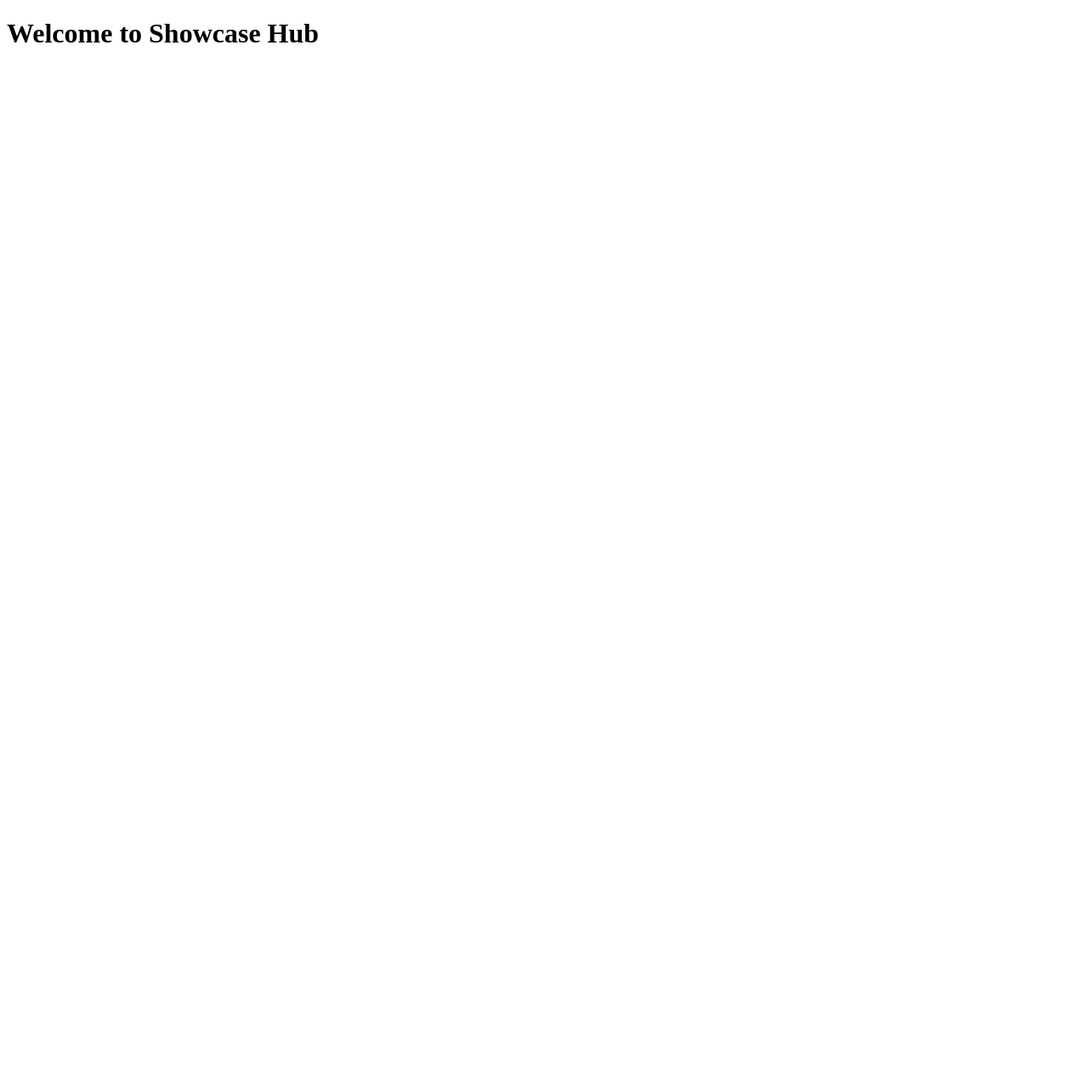
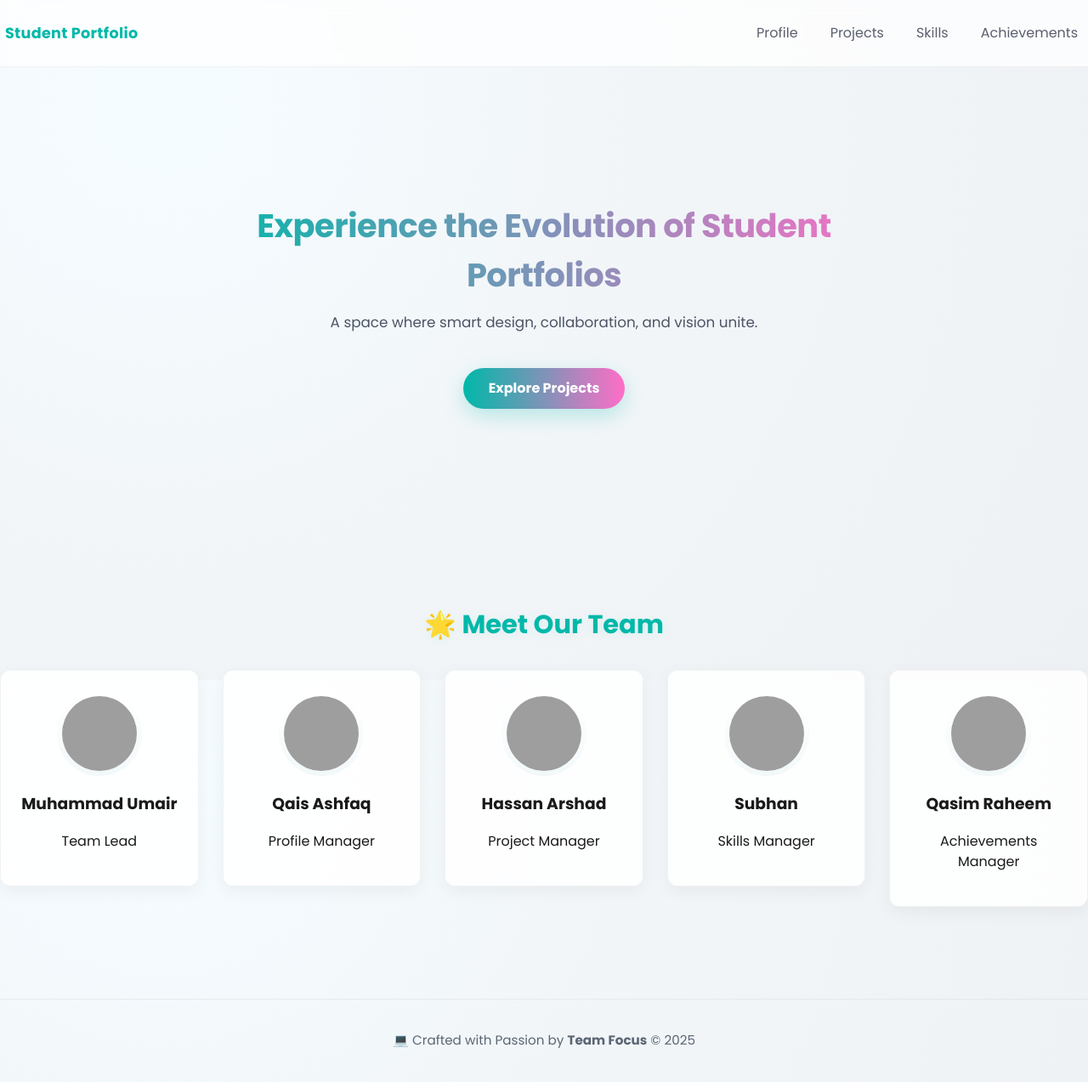
Before and after one commit to umairnbutt/Student-Portfolio-Showcase-Website, a plain HTML site: page src/index.html in a window 1280 px wide. Shown: the whole page at 85% size. Before the commit the page ends 800 px from the top, so only its background shows below. Drawn offline with Linux system fonts and the light colour scheme; grey boxes are pictures that could not be loaded.

Commit message:
Added Code for index.html and Add style for whole Frontend

```diff
--- a/src/index.html
+++ b/src/index.html
@@ -2,10 +2,70 @@
 <html lang="en">
 <head>
   <meta charset="UTF-8">
-  <title>Showcase Hub</title>
+  <meta name="viewport" content="width=device-width, initial-scale=1.0">
+  <title>Student Portfolio | Home</title>
   <link rel="stylesheet" href="../styles/style.css">
+  <link href="https://fonts.googleapis.com/css2?family=Poppins:wght@400;600;700&display=swap" rel="stylesheet">
 </head>
 <body>
-  <h1>Welcome to Showcase Hub</h1>
+
+  <header class="glass-header">
+    <h1 class="logo"> Student Portfolio </h1>
+    <nav>
+      <a href="profile.html">Profile</a>
+      <a href="projects.html">Projects</a>
+      <a href="skills.html">Skills</a>
+      <a href="achievements.html">Achievements</a>
+    </nav>
+  </header>
+
+  <section class="hero">
+    <div class="hero-content">
+      <h2>Experience the Evolution of Student Portfolios</h2>
+<p>A space where smart design, collaboration, and vision unite.</p>
+
+      <a href="projects.html" class="cta-btn">Explore Projects</a>
+    </div>
+  </section>
+
+  <section class="team-section">
+    <h2>🌟 Meet Our Team</h2>
+    <div class="team-grid">
+      <div class="team-member">
+        <img src="https://api.dicebear.com/7.x/bottts/svg?seed=Hamza" alt="Hamza Naseer Avatar" />
+        <h3>Muhammad Umair</h3>
+        <p>Team Lead</p>
+      </div>
+
+      <div class="team-member">
+        <img src="https://api.dicebear.com/7.x/bottts/svg?seed=Zamurd" alt="Zamurd Avatar" />
+        <h3>Qais Ashfaq</h3>
+        <p>Profile Manager</p>
+      </div>
+
+      <div class="team-member">
+        <img src="https://api.dicebear.com/7.x/bottts/svg?seed=Abdullah" alt="Abdullah Kashif Avatar" />
+        <h3>Hassan Arshad</h3>
+        <p>Project Manager</p>
+      </div>
+
+      <div class="team-member">
+        <img src="https://api.dicebear.com/7.x/bottts/svg?seed=Ali" alt="Ali Ahmad Avatar" />
+        <h3>Subhan</h3>
+        <p>Skills Manager</p>
+      </div>
+
+      <div class="team-member">
+        <img src="https://api.dicebear.com/7.x/bottts/svg?seed=Raheel" alt="Raheel Avatar" />
+        <h3>Qasim Raheem</h3>
+        <p>Achievements Manager</p>
+      </div>
+    </div>
+  </section>
+
+  <footer>
+    <p>💻 Crafted with Passion by <strong>Team Focus</strong> © 2025</p>
+  </footer>
+
 </body>
 </html>
--- a/styles/style.css
+++ b/styles/style.css
@@ -0,0 +1,410 @@
+/* =========================
+   Gen-Z Professional Light Theme
+   File: styles/style.css
+   Applies to: index, profile, projects, skills, achievements
+   ========================= */
+
+/* ---------- Reset & Box model ---------- */
+*,
+*::before,
+*::after {
+  box-sizing: border-box;
+  -webkit-font-smoothing: antialiased;
+  -moz-osx-font-smoothing: grayscale;
+}
+
+html, body {
+  height: 100%;
+  margin: 0;
+  padding: 0;
+}
+
+/* ---------- Design tokens (Light Mode) ---------- */
+:root {
+  /* Colors */
+  --bg-900: #ffffff; /* main background */
+  --bg-800: #f7f8fb; /* light card or section bg */
+  --card: rgba(255,255,255,0.9);
+  --glass-border: rgba(0,0,0,0.05);
+  --muted: #5a5f6f;
+  --accent: #00b8a9;     /* teal neon accent */
+  --accent-2: #ff6ec7;   /* pink pop accent */
+  --cta-text: #ffffff;
+  --glass-shadow: 0 4px 30px rgba(0,0,0,0.08);
+
+  /* Typography & layout */
+  --pad: 20px;
+  --radius-lg: 18px;
+  --radius-md: 12px;
+  --max-width: 1200px;
+
+  /* Motion */
+  --ease: cubic-bezier(.2,.9,.3,1);
+  --fast: 180ms;
+  --med: 320ms;
+}
+
+/* ---------- Base body ---------- */
+body {
+  font-family: "Poppins", system-ui, -apple-system, "Segoe UI", Roboto, "Helvetica Neue", Arial;
+  background: radial-gradient(circle at 15% 15%, #f5fcff 0%, #f2f6f9 40%, #eef1f4 100%);
+  color: #1a1a1a;
+  line-height: 1.5;
+  text-rendering: optimizeLegibility;
+  min-height: 100%;
+  -webkit-tap-highlight-color: transparent;
+}
+
+/* ---------- Utility helpers ---------- */
+.container {
+  width: min(96%, var(--max-width));
+  margin-inline: auto;
+  padding-inline: var(--pad);
+}
+
+/* reusable card style */
+.card {
+  background: var(--card);
+  border-radius: var(--radius-lg);
+  border: 1px solid var(--glass-border);
+  box-shadow: var(--glass-shadow);
+  backdrop-filter: blur(6px) saturate(160%);
+}
+
+/* accessible focus */
+:focus {
+  outline: 3px solid rgba(0,184,169,0.18);
+  outline-offset: 2px;
+}
+
+/* ---------- Header / Navigation ---------- */
+header {
+  display: flex;
+  align-items: center;
+  justify-content: space-between;
+  padding: 14px 0;
+  gap: 16px;
+  position: sticky;
+  top: 0;
+  z-index: 60;
+  background: rgba(255,255,255,0.75);
+  border-bottom: 1px solid var(--glass-border);
+  backdrop-filter: blur(10px);
+}
+
+header .logo {
+  display: flex;
+  align-items: center;
+  gap: 10px;
+  font-weight: 700;
+  font-size: 1.1rem;
+  color: var(--accent);
+  margin-left: 6px;
+  letter-spacing: 0.3px;
+}
+
+nav {
+  display: flex;
+  gap: 14px;
+  align-items: center;
+}
+
+nav a {
+  color: var(--muted);
+  text-decoration: none;
+  font-weight: 500;
+  padding: 8px 12px;
+  border-radius: 10px;
+  transition: color var(--med) var(--ease), transform var(--med) var(--ease);
+  position: relative;
+}
+
+/* underline hover effect */
+nav a::after {
+  content: "";
+  position: absolute;
+  left: 10%;
+  right: 10%;
+  bottom: 4px;
+  height: 2px;
+  background: linear-gradient(90deg, var(--accent), var(--accent-2));
+  transform: scaleX(0);
+  transform-origin: left;
+  transition: transform var(--med) var(--ease);
+  opacity: 0.8;
+  border-radius: 2px;
+}
+
+nav a:hover,
+nav a:focus {
+  color: var(--accent);
+}
+
+nav a:hover::after,
+nav a:focus::after {
+  transform: scaleX(1);
+}
+
+/* ---------- HERO ---------- */
+.hero {
+  min-height: 70vh;
+  display: grid;
+  place-items: center;
+  text-align: center;
+  padding: 60px 10px;
+}
+
+.hero .hero-content {
+  max-width: 900px;
+  margin: 0 auto;
+  padding: 30px;
+  border-radius: 16px;
+}
+
+.hero h2 {
+  font-size: clamp(1.8rem, 3vw, 2.8rem);
+  margin: 0;
+  font-weight: 700;
+  background: linear-gradient(90deg, var(--accent), var(--accent-2));
+  -webkit-background-clip: text;
+  -webkit-text-fill-color: transparent;
+  letter-spacing: -0.5px;
+}
+
+.hero p {
+  margin-top: 14px;
+  color: #4c5465;
+  font-size: 1.05rem;
+}
+
+/* CTA */
+.cta-btn {
+  display: inline-block;
+  margin-top: 24px;
+  padding: 12px 30px;
+  border-radius: 999px;
+  background: linear-gradient(90deg, var(--accent), var(--accent-2));
+  color: var(--cta-text);
+  font-weight: 700;
+  text-decoration: none;
+  box-shadow: 0 8px 25px rgba(0,184,169,0.25);
+  transition: transform var(--fast) var(--ease), box-shadow var(--fast) var(--ease);
+}
+
+.cta-btn:hover {
+  transform: translateY(-4px);
+  box-shadow: 0 14px 40px rgba(0,184,169,0.35);
+}
+
+/* ---------- Team section ---------- */
+.team-section {
+  padding: 48px 0;
+  text-align: center;
+}
+
+.team-section h2 {
+  font-size: 1.9rem;
+  color: var(--accent);
+  margin-bottom: 30px;
+  text-shadow: 0 2px 14px rgba(0,184,169,0.1);
+}
+
+.team-grid {
+  display: grid;
+  gap: 28px;
+  grid-template-columns: repeat(auto-fit, minmax(220px, 1fr));
+  align-items: start;
+  justify-items: center;
+}
+
+.team-member {
+  width: 100%;
+  max-width: 260px;
+  padding: 24px;
+  border-radius: var(--radius-md);
+  text-align: center;
+  border: 1px solid var(--glass-border);
+  background: rgba(255,255,255,0.85);
+  box-shadow: 0 6px 20px rgba(0,0,0,0.05);
+  transition: transform var(--med) var(--ease), box-shadow var(--med) var(--ease);
+}
+
+.team-member:hover {
+  transform: translateY(-10px);
+  box-shadow: 0 18px 40px rgba(0,184,169,0.15);
+}
+
+.team-member img {
+  width: 100px;
+  height: 100px;
+  border-radius: 50%;
+  display: block;
+  margin: 0 auto 12px;
+  padding: 6px;
+  background: linear-gradient(180deg, #ffffff, #f2f8fa);
+}
+
+/* ---------- Profile ---------- */
+.profile-card {
+  margin: 60px auto;
+  max-width: 760px;
+  padding: 28px;
+  display: flex;
+  gap: 22px;
+  align-items: center;
+  justify-content: flex-start;
+  border-radius: var(--radius-lg);
+  border: 1px solid var(--glass-border);
+  background: #ffffff;
+  box-shadow: 0 8px 25px rgba(0,0,0,0.05);
+}
+
+/* mobile column */
+@media (max-width: 860px) {
+  .profile-card {
+    flex-direction: column;
+    text-align: center;
+  }
+}
+
+.profile-card img {
+  width: 150px;
+  height: 150px;
+  object-fit: cover;
+  border-radius: 50%;
+  border: 4px solid rgba(0,184,169,0.1);
+  box-shadow: 0 10px 25px rgba(0,184,169,0.1);
+}
+
+.profile-card h2 { margin: 0; font-size: 1.6rem; color: #1a1a1a; }
+.profile-card p { margin-top: 8px; color: #4a4a4a; }
+
+/* ---------- Projects ---------- */
+.projects {
+  margin: 48px 0;
+  display: grid;
+  gap: 26px;
+  grid-template-columns: repeat(auto-fit, minmax(260px, 1fr));
+}
+
+.project-card {
+  padding: 20px;
+  border-radius: 14px;
+  border: 1px solid var(--glass-border);
+  background: rgba(255,255,255,0.95);
+  transition: transform var(--med) var(--ease), box-shadow var(--med) var(--ease);
+  min-height: 150px;
+  display: flex;
+  flex-direction: column;
+  justify-content: space-between;
+}
+
+.project-card:hover {
+  transform: translateY(-8px);
+  box-shadow: 0 14px 40px rgba(0,184,169,0.15);
+}
+
+.project-card h2 { color: #222; margin: 0 0 8px 0; }
+.project-card p { color: #5f6470; margin: 0; }
+
+.btn {
+  padding: 8px 12px;
+  border-radius: 10px;
+  background: #f4f8fa;
+  border: 1px solid #e0e6ea;
+  color: #2a2a2a;
+  text-decoration: none;
+  font-weight: 600;
+  font-size: 0.9rem;
+}
+
+/* ---------- Skills ---------- */
+.skills {
+  margin: 40px auto;
+  max-width: 900px;
+  display: grid;
+  gap: 16px;
+}
+
+.skill {
+  display: grid;
+  gap: 8px;
+}
+
+.skill span {
+  font-weight: 600;
+  color: #222;
+}
+
+.bar {
+  background: #eef3f6;
+  border-radius: 10px;
+  padding: 4px;
+}
+
+.level {
+  height: 14px;
+  border-radius: 8px;
+  background: linear-gradient(90deg, var(--accent), var(--accent-2));
+  width: 0;
+  transition: width 900ms var(--ease);
+}
+
+.skill:hover .level {
+  filter: brightness(1.1);
+}
+
+/* ---------- Achievements ---------- */
+.achievements {
+  margin: 44px auto;
+  max-width: 1000px;
+  display: grid;
+  gap: 20px;
+  grid-template-columns: repeat(auto-fit, minmax(280px, 1fr));
+}
+
+.achievement-card {
+  padding: 22px;
+  border-radius: 14px;
+  background: #fff;
+  border: 1px solid var(--glass-border);
+  transition: transform var(--med) var(--ease), box-shadow var(--med) var(--ease);
+}
+
+.achievement-card h2 { color: #1f1f1f; margin: 0 0 8px 0; }
+.achievement-card p { color: #5a6169; margin: 0; }
+
+.achievement-card:hover {
+  transform: translateY(-8px);
+  box-shadow: 0 16px 36px rgba(0,184,169,0.15);
+}
+
+/* ---------- Footer ---------- */
+footer {
+  margin-top: 60px;
+  padding: 22px 0;
+  text-align: center;
+  color: #5b6674;
+  font-size: 0.95rem;
+  border-top: 1px solid rgba(0,0,0,0.05);
+}
+
+/* ---------- Small Screen ---------- */
+@media (max-width: 540px) {
+  .hero { padding: 46px 14px; }
+  .cta-btn { padding: 10px 20px; font-size: 0.95rem; }
+  .profile-card img { width: 120px; height: 120px; }
+}
+
+/* ---------- Motion preference ---------- */
+@media (prefers-reduced-motion: reduce) {
+  * { transition: none !important; animation: none !important; scroll-behavior: auto !important; }
+}
+
+/* ---------- Empty state helper ---------- */
+.empty-center {
+  display: grid;
+  place-items: center;
+  min-height: 180px;
+  color: #7f8994;
+}
```
